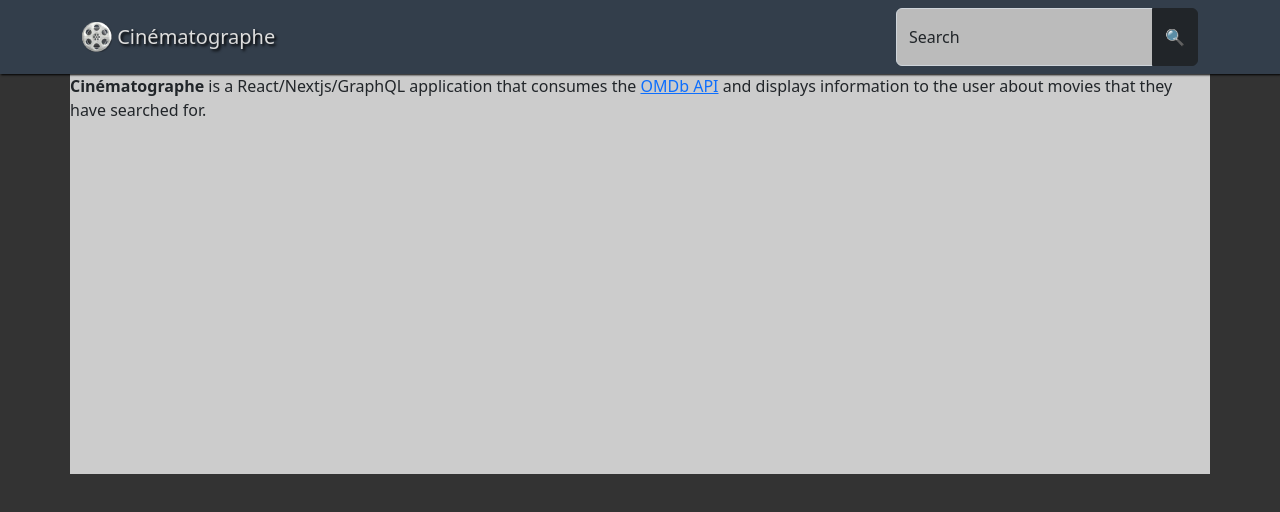
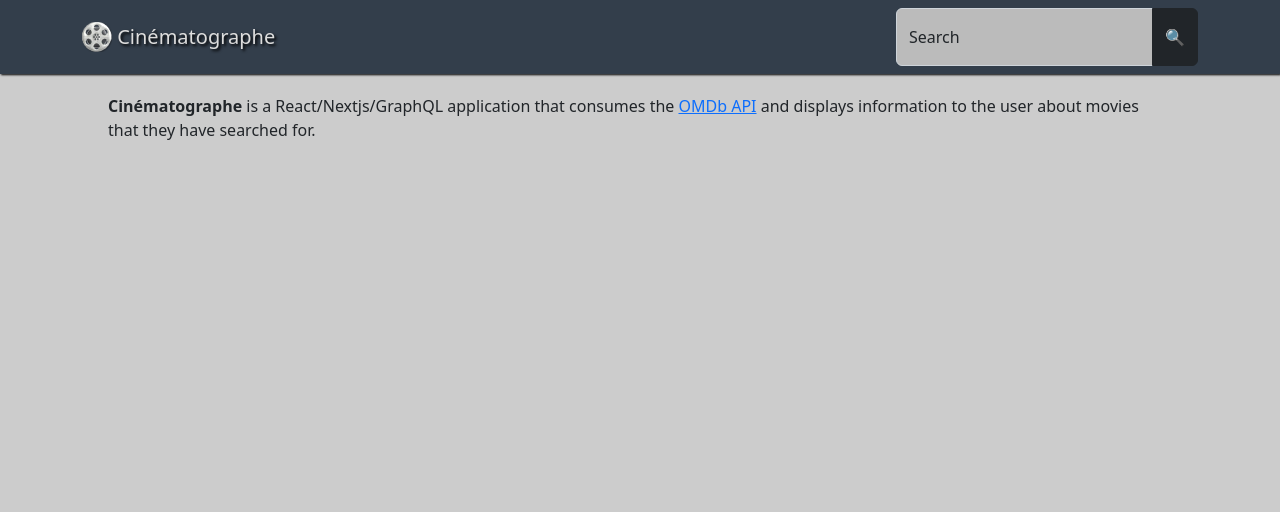
Before and after one commit to gar-mil/cinematographe, a Next.js app: page / in a window 1280 px wide. Shown: the top 512 px of the page. Built offline with nearby package versions, Linux system fonts and the light colour scheme.

Commit message:
CSS updates

```diff
--- a/pages/components/globals.css
+++ b/pages/components/globals.css
@@ -1,6 +1,6 @@
 body
 {
-  background: #333;
+  background: #ccc;
 }
 
 input[type="text"], textarea
@@ -144,7 +144,7 @@ div.imageRow
 
 .list-group-item
 {
-  background: #aaa !important;
+  background: #ccc !important;
 }
 
 .vh100
@@ -158,12 +158,25 @@ div.imageRow
   background: #aaa;
 }
 
+.introCol
+{
+  padding: 20px 50px !important;
+}
+
+#modalReleased
+{
+  display: inline-block;
+  vertical-align: middle;
+  line-height: 35px;
+}
+
+/* navbar */
 .navbar
 {
+  background: #333e4b;
   height: 74px;
   box-shadow: black 1px 1px 2px;
   z-index: 1;
-  background-color: #333e4b;
 }
 
 .navbar-brand
@@ -172,9 +185,7 @@ div.imageRow
   text-shadow: 2px 2px 3px #000;
 }
 
-#modalReleased
+.navbar-brand:hover
 {
-  display: inline-block;
-  vertical-align: middle;
-  line-height: 35px;
+  color: #ddd !important;
 }
```
